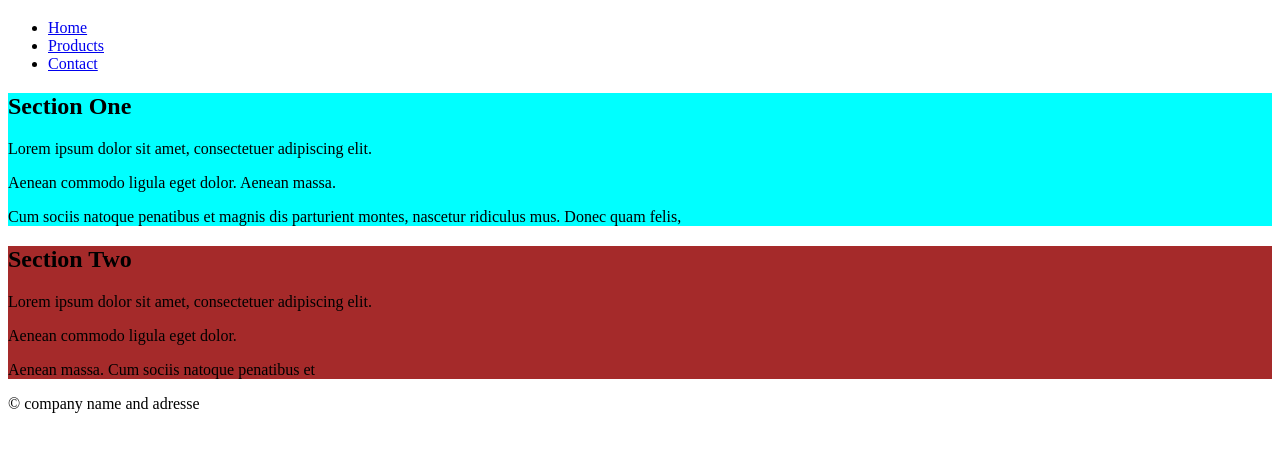
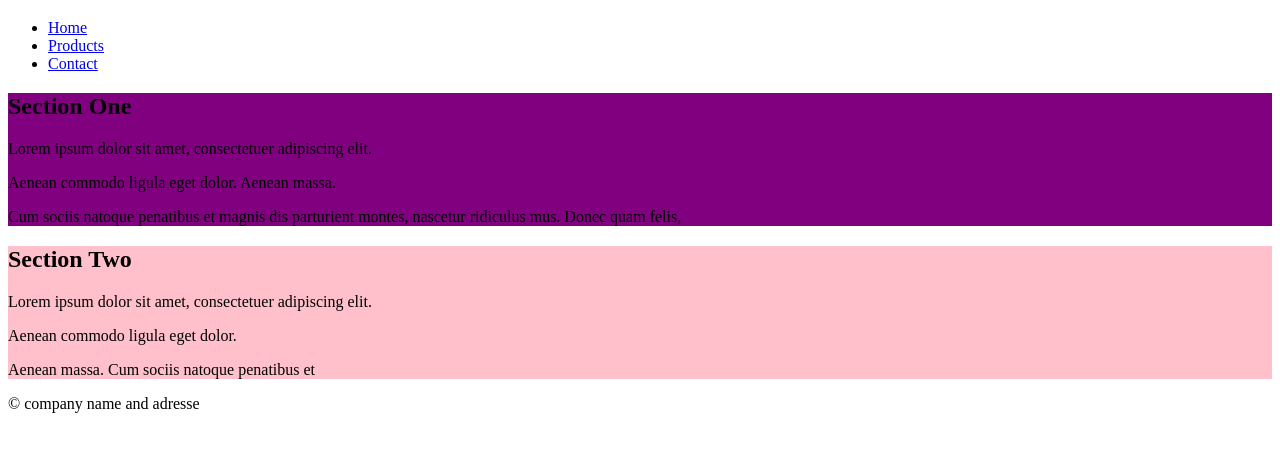
Before and after one commit to NathanAlmaleh/Website_Template, a plain HTML site: page website menu movment/Index.html in a window 1280 px wide. Shown: the part 61-512 px from the top of the page. Drawn offline with Linux system fonts and the light colour scheme.

Commit message:
set all breaking points css

```diff
--- a/website menu movment/Style.css
+++ b/website menu movment/Style.css
@@ -1,11 +1,11 @@
-
+/*Smallest size of the screen*/
 #primary{
     background-color: green;
 }
 #secondary{
     background-color: yellow;
 }
-
+/*Medium size of the screen*/
 @media screen and (min-width: 480px) {
     #primary{
         background-color: aqua;
@@ -14,3 +14,13 @@
         background-color: brown;
     }
 }
+
+/*Biggest size of the screen*/
+@media screen and (min-width: 600px) {
+    #primary{
+        background-color: purple;
+    }
+    #secondary{
+        background-color: pink;
+    }
+}
```
